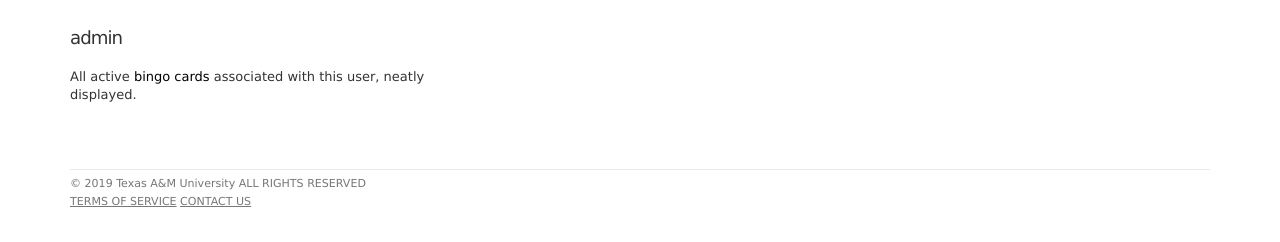
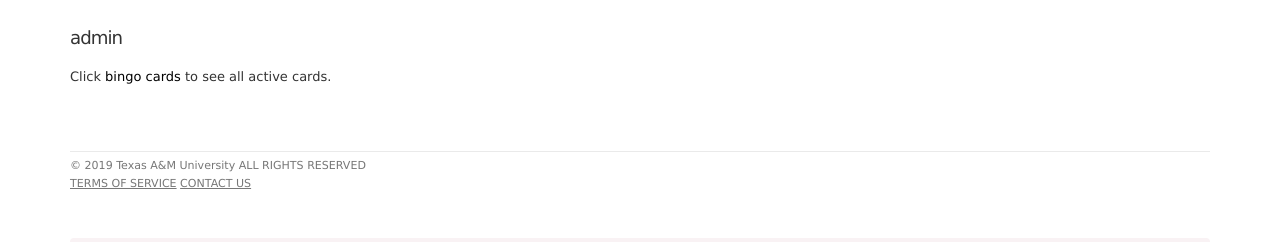
Before and after one commit to maeii426/FootballBingo, a Rails app: template football_bingo/app/views/users/show.html.erb in a window 1280 px wide. Shown: the part 51-293 px from the top of the page. Run offline with Rails 7, Linux system fonts and the light colour scheme; the template is opened without the code that fills it, so the values that code supplies are empty; style sheets or scripts are compiled from the project's sources; some libraries are stand-ins or nearby versions.

Commit message:
route fixed, create new cards

```diff
--- a/football_bingo/app/models/card.rb
+++ b/football_bingo/app/models/card.rb
@@ -3,6 +3,9 @@
     # has_many :card_chips
     # has_many :chips, through: :card_chips
     has_and_belongs_to_many :chips
+    #validates :user_id, presence: true
+    #validates :content, presence: true, length: {maximum: 140}
+
 end
 
 
--- a/football_bingo/app/views/users/show.html.erb
+++ b/football_bingo/app/views/users/show.html.erb
@@ -7,7 +7,7 @@
       </h1>
       <p>
         <br/>
-        All active <%= link_to 'bingo cards', '#' %> associated with this user, neatly displayed.
+        Click <%= link_to 'bingo cards', card_path  %> to see all active cards.
       </p>
 
     </section>
--- a/football_bingo/config/routes.rb
+++ b/football_bingo/config/routes.rb
@@ -11,6 +11,7 @@
   get '/score_board' => :score_board, controller: 'games'
   get '/send_email' => :send_email, controller: 'games'
   #get '/active_card' => :user_cards, controller: 'cards'
+  get '/card' => 'cards#new'
   resources :users
   root 'static_pages#home'
   #root 'users#index'
```
Also changed, not shown: football_bingo/app/controllers/cards_controller.rb (+8 -0 lines), football_bingo/db/migrate/20190329093618_create_cardsand_chips.rb (+10 -2 lines), football_bingo/Gemfile.lock, football_bingo/db/schema.rb.
